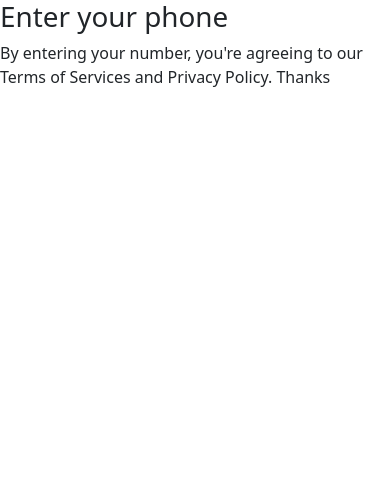
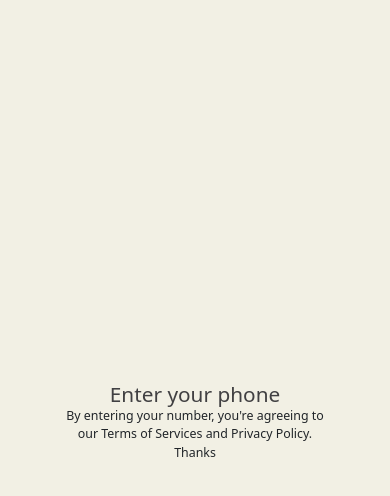
Before and after one commit to maryamjavedox19/clubhouse-clone, a React (Create React App) app: page /invite in a window 390 px wide. Shown: the top 496 px of the page. Built offline with nearby package versions, Linux system fonts and the light colour scheme.

Commit message:
phone confirmation main styling

```diff
--- a/src/pages/PhoneConfirmation.js
+++ b/src/pages/PhoneConfirmation.js
@@ -1,12 +1,12 @@
 import React, { useState } from "react";
-import style from '../style/PhoneConfirm.module.css'
+import style from '../style/phoneConfirm.module.css'
 import { Link } from "react-router-dom";
 
 
 export default function PhoneConfirmation() {
     const [value, setValue] = useState();
     return (
-        <div className={style.PhoneConfirmContainer}>
+        <div className={style.phoneConfirmContainer}>
             {/* <Link exact to="/" className={style.backBtn}>
                 <img src="/images/left.png" alt="" />
             </Link> */}
--- a/src/style/PhoneConfirm.module.css
+++ b/src/style/PhoneConfirm.module.css
@@ -0,0 +1,33 @@
+.phoneConfirmContainer {
+    padding: 3em 1.7em;
+    display: flex;
+    flex-direction: column;
+    align-items: center;
+    justify-content: center;
+    height: 100vh;
+    background-color: #f2f0e4;
+    position: relative;
+}
+
+.phoneConfirmContainer h1 {
+    font-size: 1.3em;
+    font-weight: 500;
+    font-style: normal;
+    margin-bottom: 0;
+    color: var(--textColor);
+}
+
+.phoneConfirmContainer p {
+    font-size: 0.775em;
+    font-weight: 400;
+    font-style: normal;
+    margin: 0;
+    width: 100%;
+    max-width: 270px;
+    text-align: center;
+    justify-content: space-evenly;
+}
+
+.phoneConfirmContainer p span {
+    font-weight: 500;
+}
```
